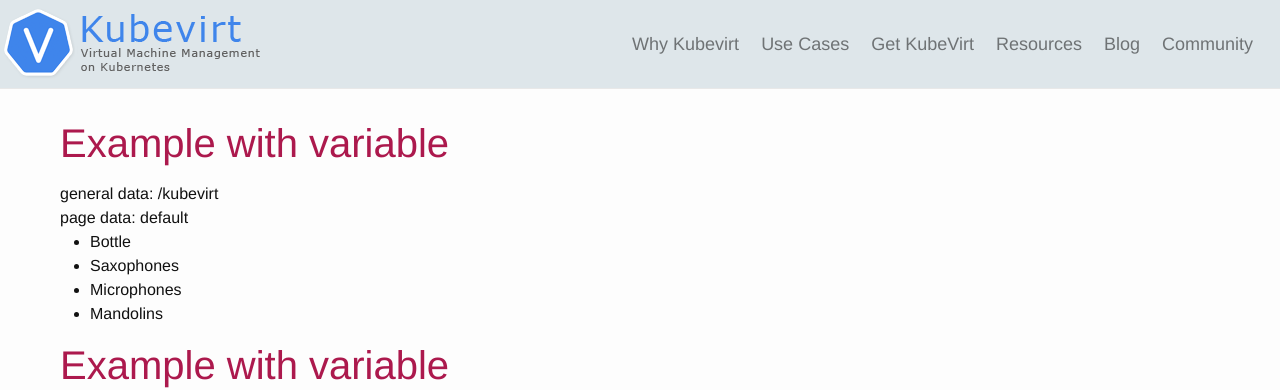
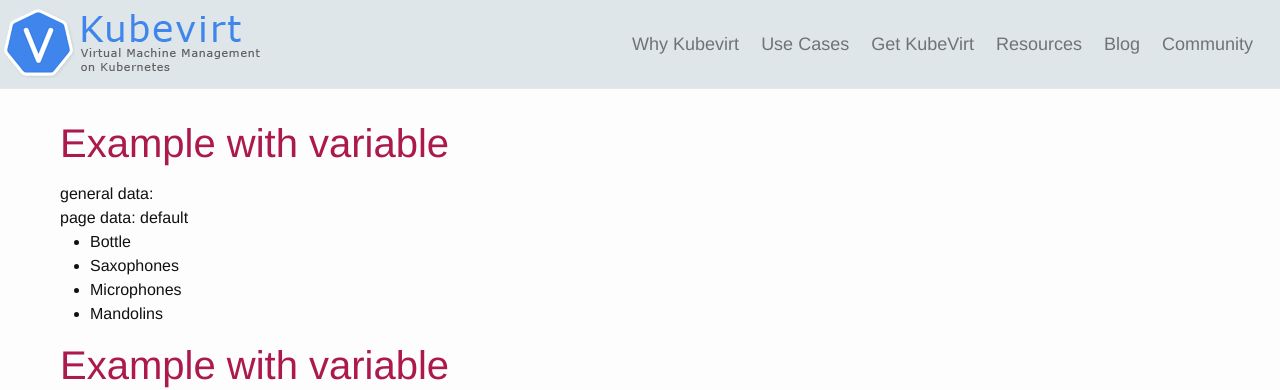
Before and after one commit to kubevirt-website-revamp/kubevirt-website-revamp.github.io, a Jekyll site: the page built from example.html, in a window 1280 px wide. Shown: the top 390 px of the page. Built offline with Jekyll 4.4.1, drawn with Linux system fonts in a browser that asks for light colours.

Commit message:
Update _config.yml
this might be the source of the incorrect css path

```diff
--- a/_config.yml
+++ b/_config.yml
@@ -3,7 +3,7 @@
 email: non@none.com
 description: > # this means to ignore newlines until "baseurl:"
   Virtual Machine Management on Kubernetes
-baseurl: "/kubevirt" # the subpath of your site, e.g. /blog/
+baseurl: "/" # the subpath of your site, e.g. /blog/
 url: "http://www.kubevirt.io/" # the base hostname & protocol for your site
 twitter_username: kubevirt
 github_username:  kubevirt
```
